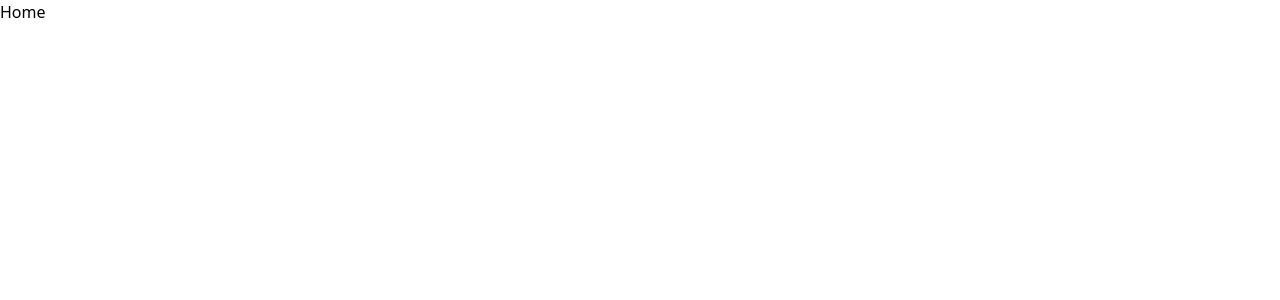
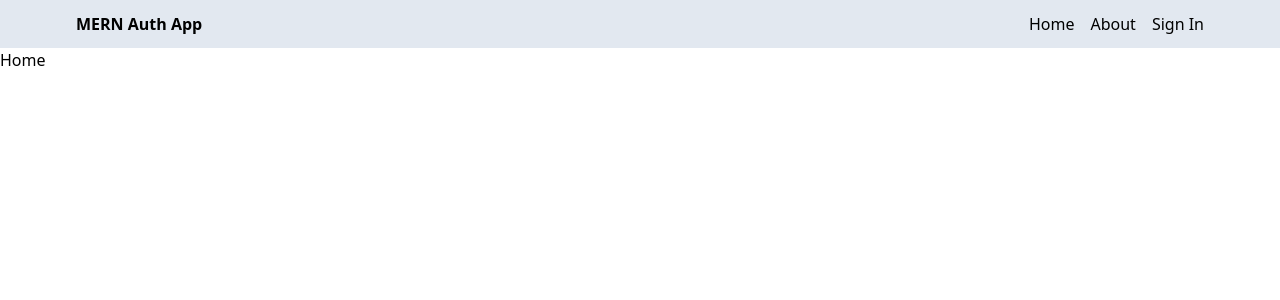
Before and after one commit to tesfaTMH/mern-auth2, a React (Vite) app in the folder frontend/: page / in a window 1280 px wide. Shown: the top 300 px of the page. Built offline with nearby package versions, Linux system fonts and the light colour scheme.

Commit message:
Header backbone created

```diff
--- a/frontend/src/App.jsx
+++ b/frontend/src/App.jsx
@@ -5,10 +5,12 @@
 import SignIn from "./pages/SignIn";
 import SignUp from "./pages/SignUp";
 import Profile from "./pages/Profile";
+import Header from "./components/Header";
 
 const App = () => {
   return (
     <BrowserRouter>
+      <Header />
       <Routes>
         <Route path="/" element={<Home />} />
         <Route path="/about" element={<About />} />
--- /dev/null
+++ b/frontend/src/components/Header.jsx
@@ -0,0 +1,28 @@
+import React from "react";
+import { Link } from "react-router-dom";
+
+const Header = () => {
+  return (
+    <div className="bg-slate-200">
+      <div className="flex justify-between items-center p-3 max-w-6xl mx-auto">
+        <Link to="/">
+          <h1 className="font-bold">MERN Auth App</h1>
+        </Link>
+
+        <ul className="flex gap-4">
+          <Link to="/">
+            <li>Home</li>
+          </Link>
+          <Link to="/about">
+            <li>About</li>
+          </Link>
+          <Link to="/sign-in">
+            <li>Sign In</li>
+          </Link>
+        </ul>
+      </div>
+    </div>
+  );
+};
+
+export default Header;
```
